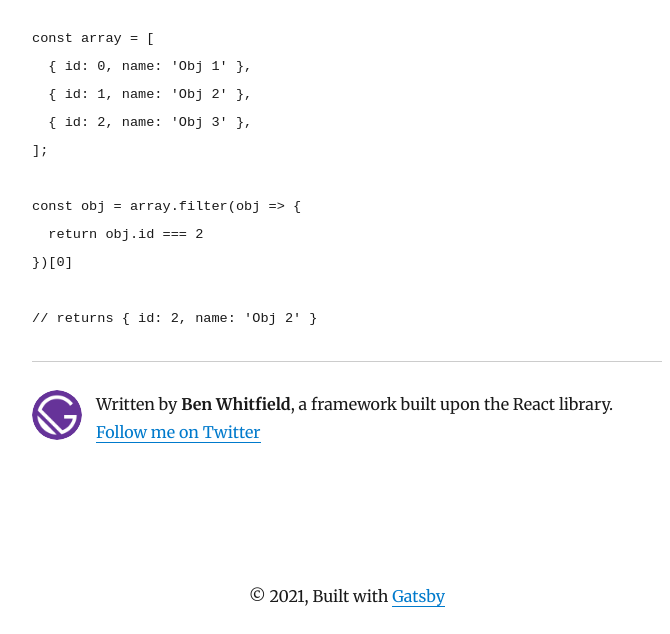
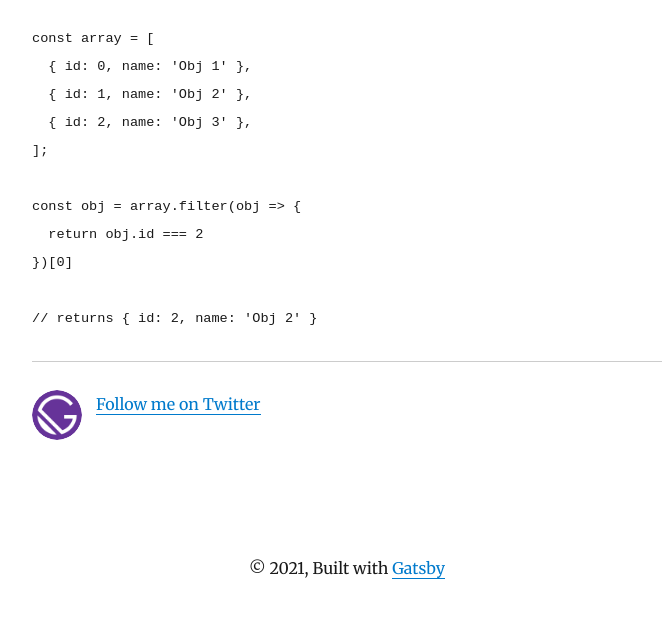
Before and after one commit to BIWhitfield/things-i-forget-app, a Gatsby site: page /blog/find-object-by-object-value/ in a window 1280 px wide. Shown: the part 198-832 px from the top of the page, without its empty margins (293-963 px from the left). After the commit the page ends 800 px from the top, so only its background shows below. Built offline with nearby package versions, Linux system fonts and the light colour scheme; Gatsby itself is replaced by a stand-in of ours; some packages are replaced by stand-ins of ours; code samples lack their colours.

Commit message:
remove built on text

```diff
--- a/src/components/bio.js
+++ b/src/components/bio.js
@@ -34,9 +34,6 @@ function Bio() {
               }}
             />
             <p>
-              Written by <strong>{author}</strong>, a framework built upon the
-              React library.
-              {` `}
               <a href={`https://twitter.com/${social.twitter}`}>
                 Follow me on Twitter
               </a>
```
